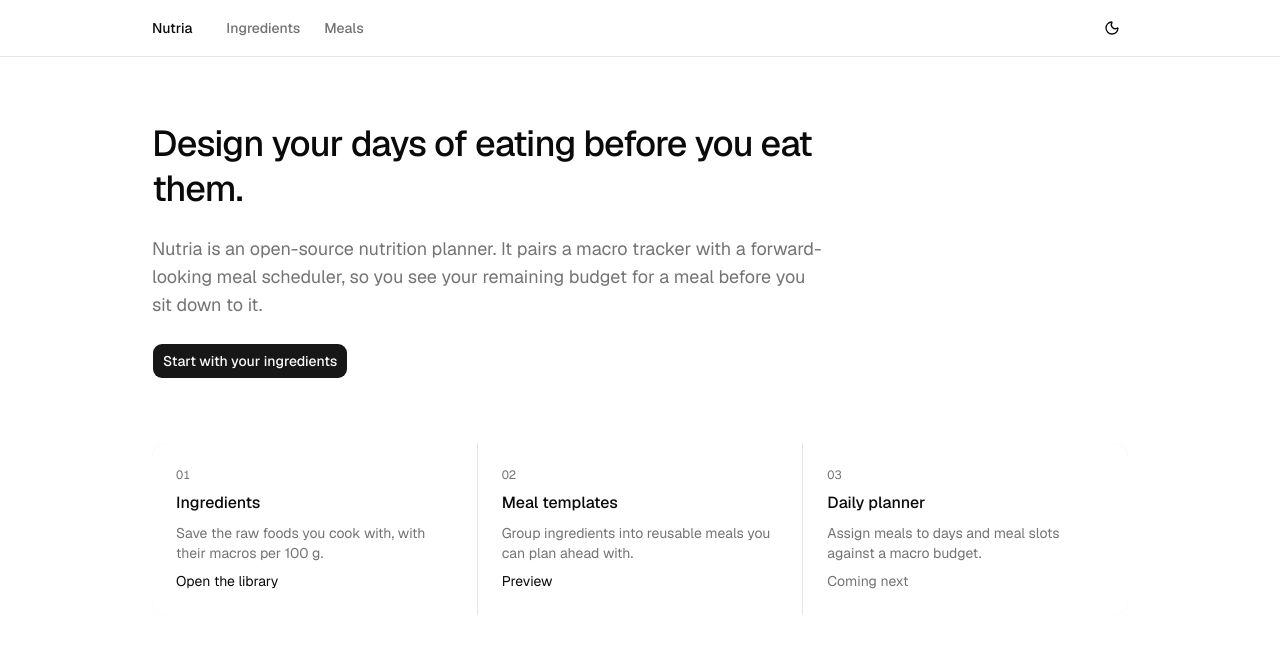
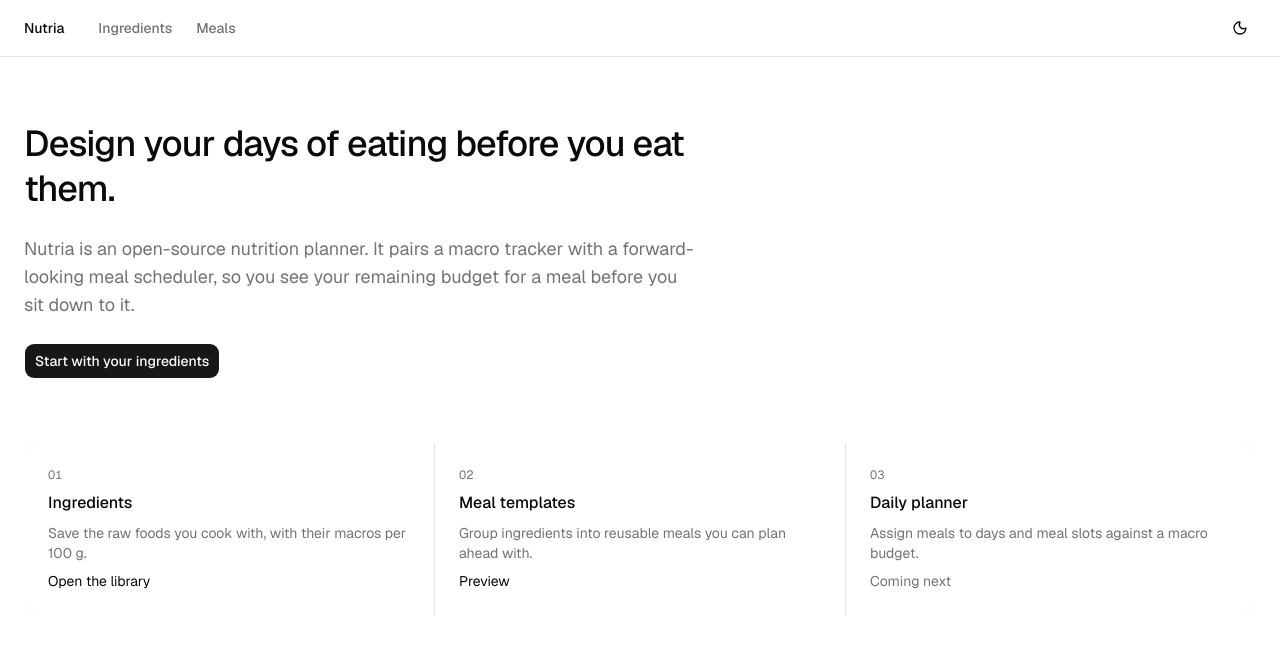
Before and after one commit to alvfdz/nutria, a Next.js app: page / in a window 1280 px wide. Shown: the top 654 px of the page. Built offline with nearby package versions, Linux system fonts and the light colour scheme.

Commit message:
feat: improve space usage in all views

```diff
--- a/src/app/ingredients/page.tsx
+++ b/src/app/ingredients/page.tsx
@@ -2,6 +2,7 @@ import type { Metadata } from "next";
 
 import { IngredientLibrary } from "@/components/ingredients/ingredient-library";
 import { NewIngredientForm } from "@/components/ingredients/new-ingredient-form";
+import { PageContainer } from "@/components/page-container";
 import { listIngredients } from "@/lib/ingredients/repository";
 
 export const metadata: Metadata = {
@@ -16,7 +17,8 @@ export default async function IngredientsPage() {
   const ingredients = await listIngredients();
 
   return (
-    <main className="mx-auto w-full max-w-5xl flex-1 px-4 py-10 sm:px-6">
+    <main className="flex-1">
+      <PageContainer className="py-10">
         <header className="grid gap-1">
           <h1 className="font-heading text-2xl font-medium tracking-tight">
             Ingredients
@@ -30,6 +32,7 @@ export default async function IngredientsPage() {
           <NewIngredientForm />
           <IngredientLibrary ingredients={ingredients} />
         </div>
+      </PageContainer>
     </main>
   );
 }
--- a/src/app/meals/page.tsx
+++ b/src/app/meals/page.tsx
@@ -2,6 +2,7 @@ import type { Metadata } from "next";
 
 import { MealLibrary } from "@/components/meals/meal-library";
 import { NewMealForm } from "@/components/meals/new-meal-form";
+import { PageContainer } from "@/components/page-container";
 import { listIngredients } from "@/lib/ingredients/repository";
 import { listMeals } from "@/lib/meals/repository";
 
@@ -21,7 +22,8 @@ export default async function MealsPage() {
   ]);
 
   return (
-    <main className="mx-auto w-full max-w-5xl flex-1 px-4 py-10 sm:px-6">
+    <main className="flex-1">
+      <PageContainer className="py-10">
         <header className="grid gap-1">
           <h1 className="font-heading text-2xl font-medium tracking-tight">
             Meals
@@ -35,6 +37,7 @@ export default async function MealsPage() {
           <NewMealForm ingredients={ingredients} />
           <MealLibrary meals={meals} ingredients={ingredients} />
         </div>
+      </PageContainer>
     </main>
   );
 }
--- a/src/app/page.tsx
+++ b/src/app/page.tsx
@@ -1,5 +1,6 @@
 import Link from "next/link";
 
+import { PageContainer } from "@/components/page-container";
 import { buttonVariants } from "@/components/ui/button";
 
 // `href` is omitted for the steps that have no route yet, which is what makes
@@ -33,7 +34,8 @@ const steps: Step[] = [
 /** Landing page: introduces the three-step workflow and links into the app. */
 export default function Home() {
   return (
-    <main className="mx-auto w-full max-w-5xl flex-1 px-4 py-16 sm:px-6">
+    <main className="flex-1">
+      <PageContainer className="py-16">
         <div className="grid max-w-2xl gap-6">
           <h1 className="font-heading text-4xl leading-tight font-medium tracking-tight">
             Design your days of eating before you eat them.
@@ -44,7 +46,10 @@ export default function Home() {
             budget for a meal before you sit down to it.
           </p>
           <div>
-          <Link href="/ingredients" className={buttonVariants({ size: "lg" })}>
+            <Link
+              href="/ingredients"
+              className={buttonVariants({ size: "lg" })}
+            >
               Start with your ingredients
             </Link>
           </div>
@@ -56,8 +61,12 @@ export default function Home() {
               <span className="text-muted-foreground text-xs tabular-nums">
                 {String(index + 1).padStart(2, "0")}
               </span>
-            <h2 className="font-heading text-base font-medium">{step.title}</h2>
-            <p className="text-muted-foreground text-sm">{step.description}</p>
+              <h2 className="font-heading text-base font-medium">
+                {step.title}
+              </h2>
+              <p className="text-muted-foreground text-sm">
+                {step.description}
+              </p>
               {step.cta.href ? (
                 <Link
                   href={step.cta.href}
@@ -66,11 +75,14 @@ export default function Home() {
                   {step.cta.label}
                 </Link>
               ) : (
-              <p className="text-muted-foreground text-sm">{step.cta.label}</p>
+                <p className="text-muted-foreground text-sm">
+                  {step.cta.label}
+                </p>
               )}
             </li>
           ))}
         </ol>
+      </PageContainer>
     </main>
   );
 }
--- a/src/components/meals/meal-library.tsx
+++ b/src/components/meals/meal-library.tsx
@@ -75,7 +75,6 @@ export function MealLibrary({
             <TableHeader>
               <TableRow>
                 <TableHead>Meal</TableHead>
-                <TableHead>Ingredients</TableHead>
                 <TableHead className="text-right">kcal</TableHead>
                 <TableHead className="text-right">Protein</TableHead>
                 <TableHead className="text-right">Carbs</TableHead>
@@ -95,9 +94,11 @@ export function MealLibrary({
 
                 return (
                   <TableRow key={meal.id}>
-                    <TableCell className="font-medium">{meal.name}</TableCell>
-                    <TableCell className="text-muted-foreground text-sm">
-                      {items}
+                    <TableCell className="whitespace-normal font-medium">
+                      <div>{meal.name}</div>
+                      <div className="text-muted-foreground text-sm font-normal">
+                        {items}
+                      </div>
                     </TableCell>
                     <TableCell className="text-right tabular-nums">
                       {formatMacro(totals.calories)}
--- /dev/null
+++ b/src/components/page-container.tsx
@@ -0,0 +1,30 @@
+import type { ComponentProps } from "react";
+
+import { cn } from "cn";
+
+/**
+ * Centred page shell that applies the app's shared width ladder.
+ *
+ * The container grows with the viewport so library tables can use the extra
+ * room on large and ultrawide monitors: 1024px at `lg`, 1152px at `xl`,
+ * 1280px at `2xl`, then caps at 1600px. The horizontal padding matches the
+ * site header so both stay aligned.
+ *
+ * Any `className` is merged after the defaults, so callers can adjust spacing
+ * (for example `py-10`) or switch the display with utilities like `flex`.
+ *
+ * @param props - Standard `div` attributes. `className` is merged with the
+ *   container defaults rather than replacing them.
+ * @returns The centred, width-constrained wrapper.
+ */
+export function PageContainer({ className, ...props }: ComponentProps<"div">) {
+  return (
+    <div
+      className={cn(
+        "mx-auto w-full max-w-5xl px-4 sm:px-6 lg:max-w-6xl xl:max-w-7xl 2xl:max-w-[100rem]",
+        className,
+      )}
+      {...props}
+    />
+  );
+}
--- a/src/components/site-header.tsx
+++ b/src/components/site-header.tsx
@@ -1,13 +1,14 @@
 import Link from "next/link";
 
 import { AppNav } from "@/components/app-nav";
+import { PageContainer } from "@/components/page-container";
 import { ThemeToggle } from "@/components/theme-toggle";
 
 /** Sticky app bar with the home link, the section nav and the theme toggle. */
 export function SiteHeader() {
   return (
     <header className="bg-background sticky top-0 z-10 border-b">
-      <div className="mx-auto flex h-14 w-full max-w-5xl items-center gap-6 px-4 sm:px-6">
+      <PageContainer className="flex h-14 items-center gap-6">
         <Link href="/" className="font-heading text-sm font-medium">
           Nutria
         </Link>
@@ -15,7 +16,7 @@ export function SiteHeader() {
         <div className="ml-auto">
           <ThemeToggle />
         </div>
-      </div>
+      </PageContainer>
     </header>
   );
 }
```
Also changed, not shown: 2 other files (tests, documents, lock files or other folders). Lines whose indentation alone changed are shown as unchanged.
